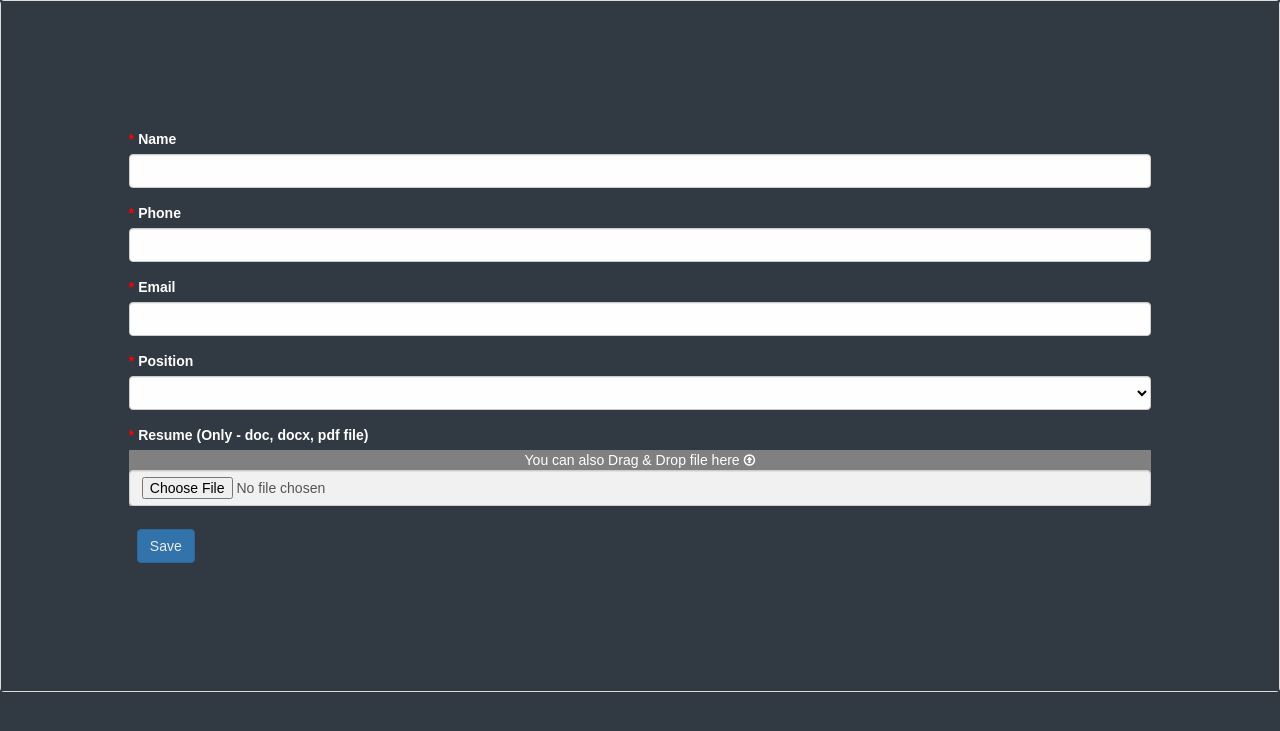
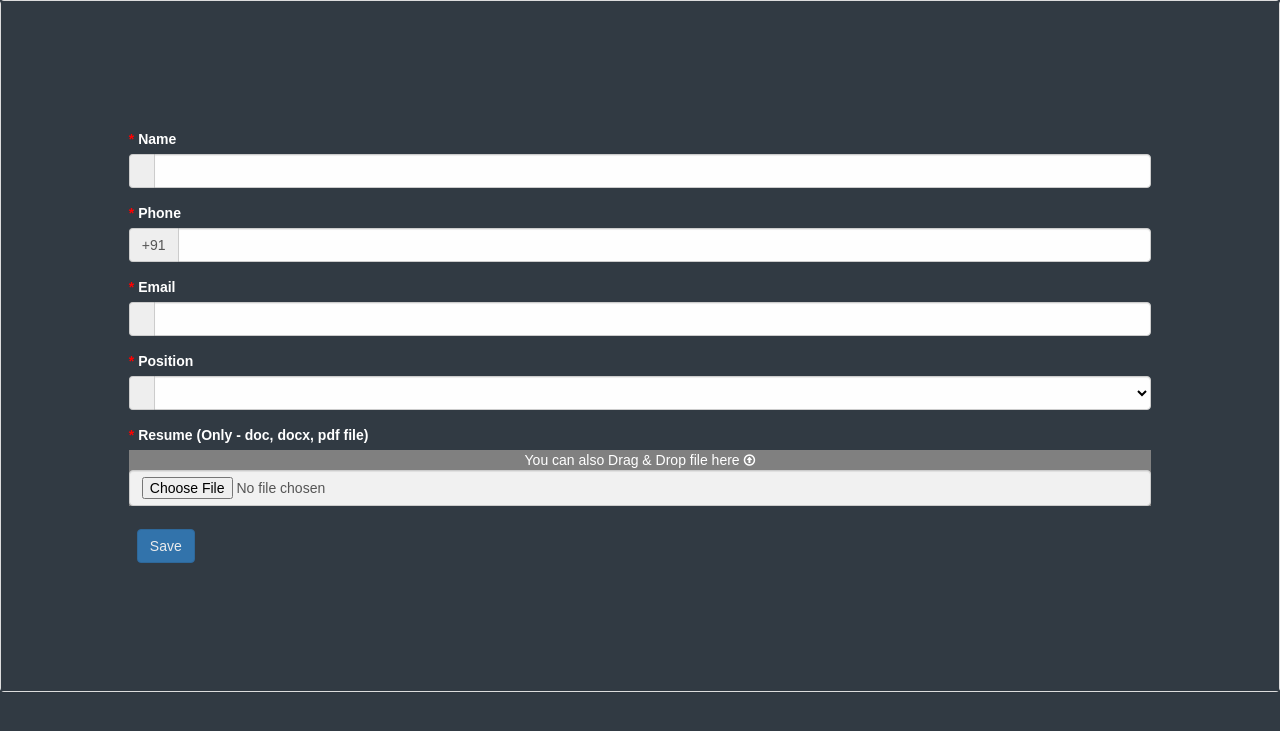
Before and after one commit to sachinaroraCA/Django-jobApplicationApp-salesforce, a Django app: template main_app/templates/form.html in a window 1280 px wide. Shown: the top 731 px of the page. Run offline with Django 3.2, Linux system fonts and the light colour scheme; the template is opened without the code that fills it, so the values that code supplies are empty; some libraries are stand-ins or nearby versions.

Commit message:
added +91 in form

```diff
--- a/main_app/templates/form.html
+++ b/main_app/templates/form.html
@@ -349,27 +349,47 @@ position: relative!important;
                         <label for="name">
                             <span style="color:red;">*</span> Name
                         </label>
+                        <div class="input-group">
+                            <span class="input-group-addon">
+                                <span class="glyphicon"></span>
+                            </span>
                         <input type="text" name="name" class="form-control" value="{{name}}" id="name" required />
+                        </div>
                     </div>
                     <div class="form-group">
-                        <label for="Contact_Number__c">
+                        <label for="name">
                             <span style="color:red;">*</span> Phone
                         </label>
-                        <input type="tel" class="form-control" value="{{phone}}" minlength="10" maxlength="10" id="Contact_Number__c" pattern="[0-9]+"  name="Contact_Number__c" required />
+                        <div class="input-group">
+                            <span class="input-group-addon">
+                                +91
+                            </span>
+                            <input type="tel" class="form-control" value="{{phone}}" minlength="10" maxlength="10" id="Contact_Number__c" pattern="[0-9]+"  name="Contact_Number__c" required />
+                        </div>
                     </div>
                     <div class="form-group">
                         <label for="Email__c">
                             <span style="color:red;">*</span> Email
                         </label>
+                        <div class="input-group">
+                            <span class="input-group-addon">
+                                <span class="glyphicon"></span>
+                            </span>
                         <input type="email" class="form-control" value="{{email}}" id="Email__c" name="Email__c" required />
+                        </div>
                     </div>
                     <div class="form-group">
                       <label for="Designation__c"><span style="color:red;">*</span> Position </label>
+                        <div class="input-group">
+                            <span class="input-group-addon">
+                                <span class="glyphicon"></span>
+                            </span>
                       <select class="form-control"  id="Designation__c" name="Designation__c" required>
                           {% for item in designations %}
                           <option {% ifequal item designation %}selected{% endifequal %}>{{item}}</option>
                           {% endfor %}
                       </select>
+                        </div>
                     </div>
                    <div class="form-group color">
                     <label for="id_resumeFile" ><span style="color:red;">*</span> Resume (Only - doc, docx, pdf file)</label>
```
